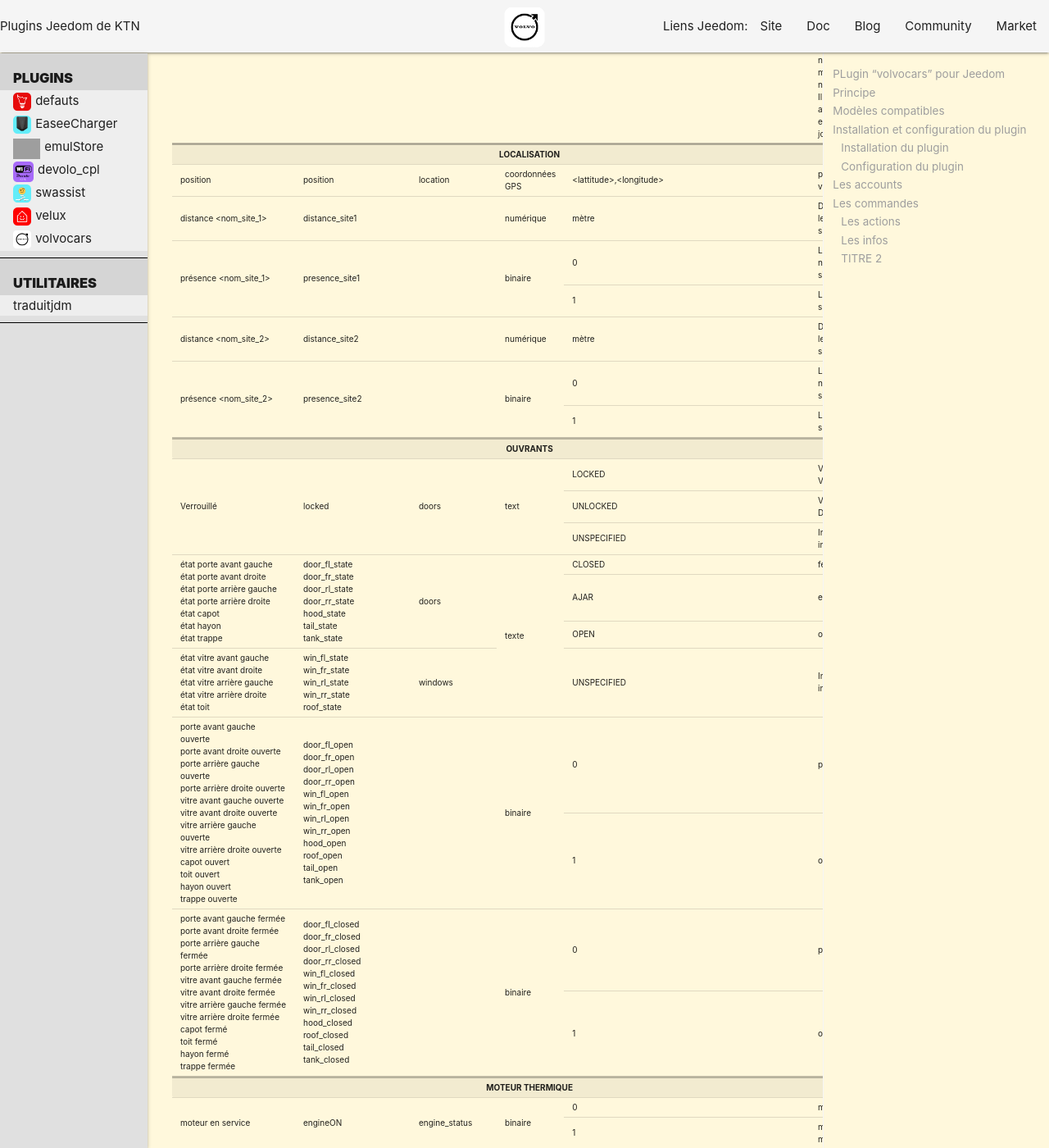
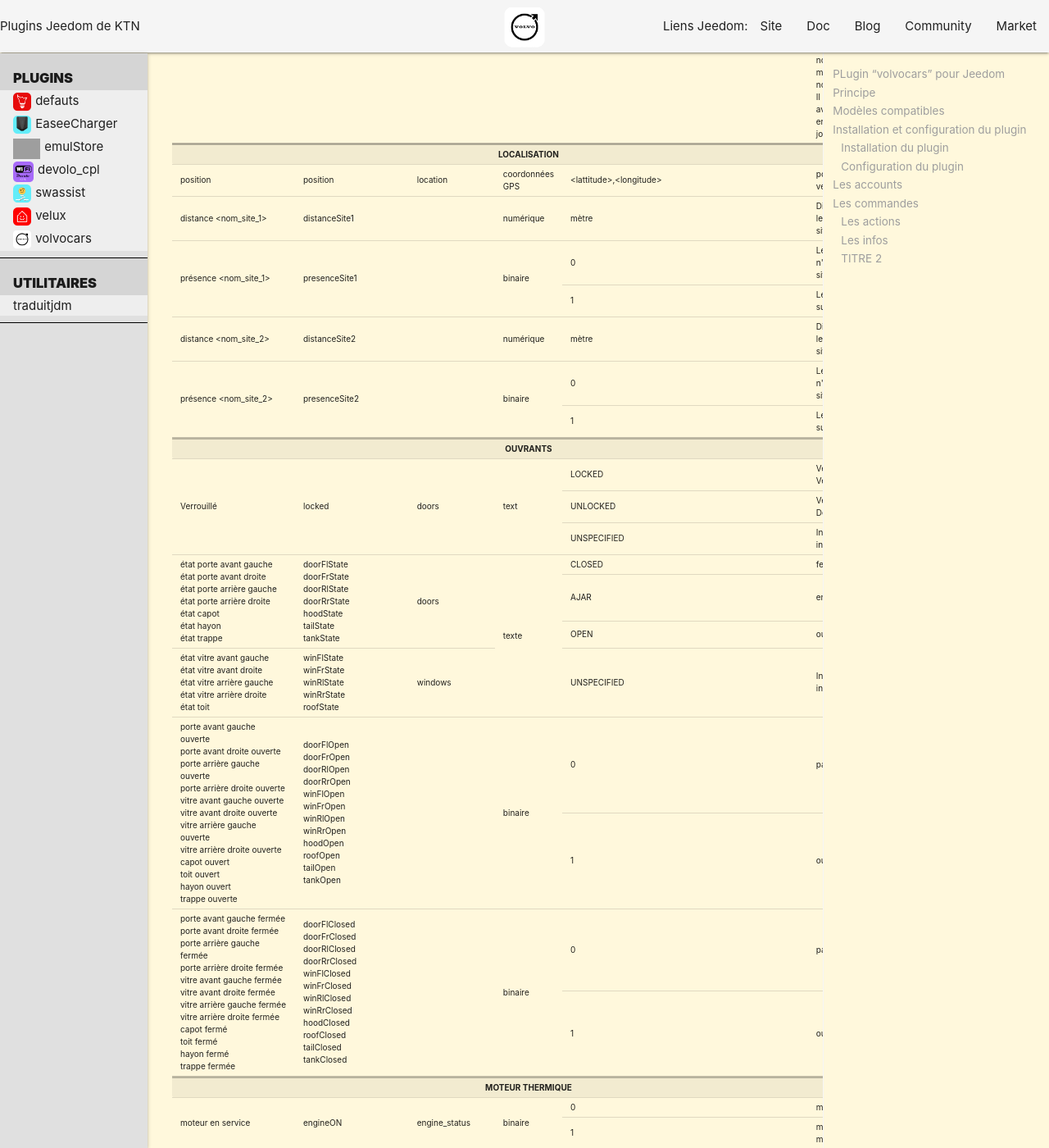
Before and after one commit to ktn001/ktn001.github.io, a Jekyll site: the page built from fr_FR/volvocars/index.md, in a window 1280 px wide and 1400 px high, scrolled down 4601 px. Shown: the whole window at 82% size. Built offline with Jekyll 4.4.1, drawn with Linux system fonts in a browser that asks for light colours; some of the changed text lies outside the part shown; grey boxes are pictures that could not be loaded.

Commit message:
rename des logicalId de volvocars

```diff
--- a/fr_FR/volvocars/index.md
+++ b/fr_FR/volvocars/index.md
@@ -259,7 +259,7 @@
 		</tr>
 		<tr>
 			<td>distance &lt;nom_site_1&gt;</td>
-			<td>distance_site1</td>
+			<td>distanceSite1</td>
 			<td></td>
 			<td>numérique</td>
 			<td>mètre</td>
@@ -267,7 +267,7 @@
 		</tr>
 		<tr>
 			<td rowspan="2">présence &lt;nom_site_1&gt;</td>
-			<td rowspan="2">presence_site1</td>
+			<td rowspan="2">presenceSite1</td>
 			<td rowspan="2"></td>
 			<td rowspan="2">binaire</td>
 			<td>0</td>
@@ -279,7 +279,7 @@
 		</tr>
 		<tr>
 			<td>distance &lt;nom_site_2&gt;</td>
-			<td>distance_site2</td>
+			<td>distanceSite2</td>
 			<td></td>
 			<td>numérique</td>
 			<td>mètre</td>
@@ -287,7 +287,7 @@
 		</tr>
 		<tr>
 			<td rowspan="2">présence &lt;nom_site_2&gt;</td>
-			<td rowspan="2">presence_site2</td>
+			<td rowspan="2">presenceSite2</td>
 			<td rowspan="2"></td>
 			<td rowspan="2">binaire</td>
 			<td>0</td>
@@ -331,13 +331,13 @@
 				état trappe<br>
 			</td>
 			<td rowspan="8">
-				door_fl_state<br>
-				door_fr_state<br>
-				door_rl_state<br>
-				door_rr_state<br>
-				hood_state<br>
-				tail_state<br>
-				tank_state<br>
+				doorFlState<br>
+				doorFrState<br>
+				doorRlState<br>
+				doorRrState<br>
+				hoodState<br>
+				tailState<br>
+				tankState<br>
 			</td>
 			<td rowspan="8">
 				doors
@@ -375,11 +375,11 @@
 				état toit<br>
 			</td>
 			<td rowspan="4">
-				win_fl_state<br>
-				win_fr_state<br>
-				win_rl_state<br>
-				win_rr_state<br>
-				roof_state<br>
+				winFlState<br>
+				winFrState<br>
+				winRlState<br>
+				winRrState<br>
+				roofState<br>
 			</td>
 			<td rowspan="4">windows</td>
 		</tr>
@@ -407,18 +407,18 @@
 				trappe ouverte<br>
 			</td>
 			<td rowspan="2">
-				door_fl_open<br>
-				door_fr_open<br>
-				door_rl_open<br>
-				door_rr_open<br>
-				win_fl_open<br>
-				win_fr_open<br>
-				win_rl_open<br>
-				win_rr_open<br>
-				hood_open<br>
-				roof_open<br>
-				tail_open<br>
-				tank_open<br>
+				doorFlOpen<br>
+				doorFrOpen<br>
+				doorRlOpen<br>
+				doorRrOpen<br>
+				winFlOpen<br>
+				winFrOpen<br>
+				winRlOpen<br>
+				winRrOpen<br>
+				hoodOpen<br>
+				roofOpen<br>
+				tailOpen<br>
+				tankOpen<br>
 			</td>
 			<td rowspan="2"></td>
 			<td rowspan="2">binaire</td>
@@ -445,18 +445,18 @@
 				trappe fermée<br>
 			</td>
 			<td rowspan="2">
-				door_fl_closed<br>
-				door_fr_closed<br>
-				door_rl_closed<br>
-				door_rr_closed<br>
-				win_fl_closed<br>
-				win_fr_closed<br>
-				win_rl_closed<br>
-				win_rr_closed<br>
-				hood_closed<br>
-				roof_closed<br>
-				tail_closed<br>
-				tank_closed<br>
+				doorFlClosed<br>
+				doorFrClosed<br>
+				doorRlClosed<br>
+				doorRrClosed<br>
+				winFlClosed<br>
+				winFrClosed<br>
+				winRlClosed<br>
+				winRrClosed<br>
+				hoodClosed<br>
+				roofClosed<br>
+				tailClosed<br>
+				tankClosed<br>
 			</td>
 			<td rowspan="2"></td>
 			<td rowspan="2">binaire</td>
@@ -796,10 +796,10 @@
 					pneu arrière droit
 				</td>
 				<td rowspan="5">
-					tyre_fl<br>
-					tyre_fr<br>
-					tyre_rl<br>
-					tyre_rr
+					tyreFl<br>
+					tyreFr<br>
+					tyreRl<br>
+					tyreRr
 				</td>
 				<td rowspan="5">tyre</td>
 				<td rowspan="5">texte</td>
@@ -868,29 +868,29 @@
 					clignotant arrière droit
 				</td>
 				<td rowspan="3">
-					al_brakeLight_l<br>
-					al_brakeLight_r<br>
-					al_brakeLight_c<br>
-					al_daytimeRunningLight_l<br>
-					al_daytimeRunningLight_r<br>
-					al_fogLight_f<br>
-					al_fogLight_r<br>
+					al_brakeLightL<br>
+					al_brakeLightR<br>
+					al_brakeLightC<br>
+					al_daytimeRunningLightL<br>
+					al_daytimeRunningLightR<br>
+					al_fogLightF<br>
+					al_fogLightR<br>
 					al_hazardLights<br>
-					al_highBeam_l<br>
-					al_highBeam_r<br>
-					al_lowBeam_l<br>
-					al_lowBeam_r<br>
-					al_positionLight_fl<br>
-					al_positionLight_fr<br>
-					al_positionLight_rl<br>
-					al_positionLight_rr<br>
+					al_highBeamL<br>
+					al_highBeamR<br>
+					al_lowBeamL<br>
+					al_lowBeamR<br>
+					al_positionLightFl<br>
+					al_positionLightFr<br>
+					al_positionLightRl<br>
+					al_positionLightRr<br>
 					al_registrationPlateLight<br>
 					al_reverseLights<br>
 					al_sideMarkLights<br>
-					al_turnIndication_fl<br>
-					al_turnIndication_fr<br>
-					al_turnIndication_rl<br>
-					al_turnIndication_rr
+					al_turnIndicationFl<br>
+					al_turnIndicationFr<br>
+					al_turnIndicationRl<br>
+					al_turnIndicationRr
 				</td>
 				<td rowspan="3">warnings</td>
 				<td rowspan="3">texte</td>
```
Also changed, not shown: other parts of fr_FR/volvocars/index.md (+9 -9 lines).
